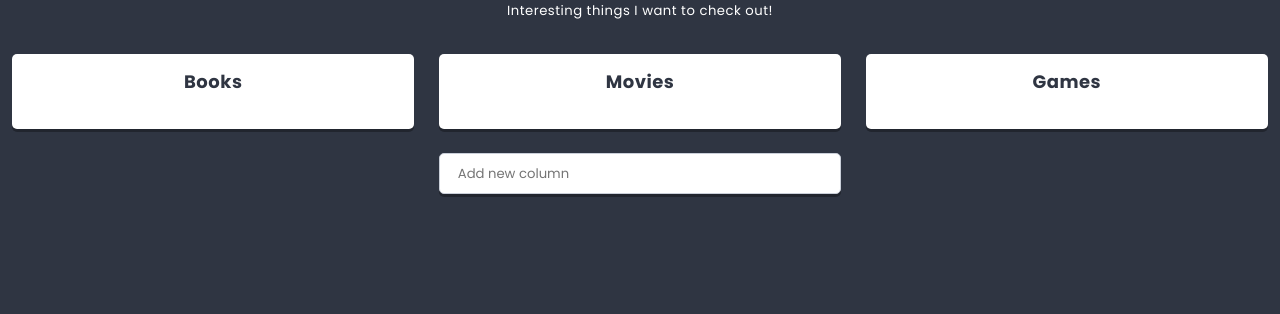
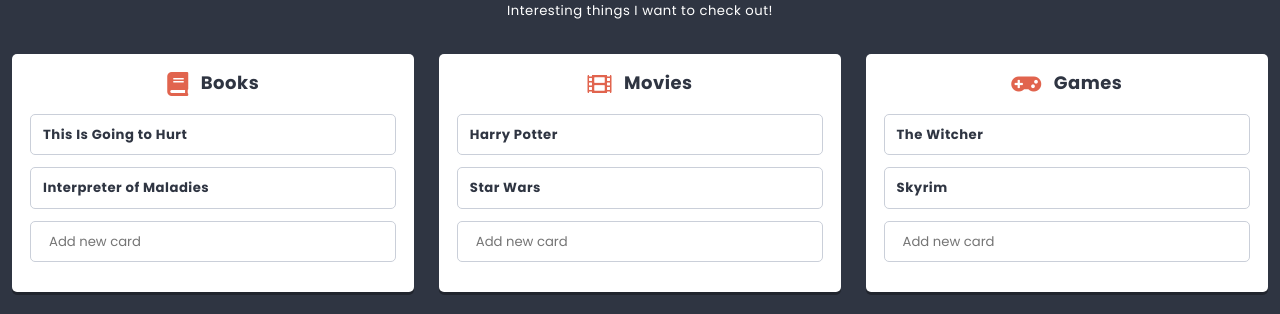
Before and after one commit to olaf-wilkosz/react-starter, a React app: page / in a window 1280 px wide. Shown: the part 378-692 px from the top of the page. Built offline with nearby package versions, Linux system fonts and the light colour scheme.

Commit message:
Add function addCard and Creator component to Column, add Icon component to columns

```diff
--- /dev/null
+++ b/src/components/Card/Card.js
@@ -0,0 +1,19 @@
+import React from 'react';
+import styles from './Card.scss';
+import PropTypes from 'prop-types';
+
+class Card extends React.Component {
+  static propTypes = {
+    title: PropTypes.string,
+  }
+
+  render() {
+    return (
+      <section className={styles.component}>
+        <h4>{this.props.title}</h4>
+      </section>
+    )
+  }
+}
+
+export default Card;
--- a/src/components/Column/Column.js
+++ b/src/components/Column/Column.js
@@ -1,16 +1,46 @@
 import React from 'react';
 import styles from './Column.scss';
 import PropTypes from 'prop-types';
+import Card from '../Card/Card';
+import { settings } from '../../data/dataStore';
+import Creator from '../Creator/Creator';
+import Icon from '../Icon';
 
 class Column extends React.Component {
+  state = {
+    cards: this.props.cards || [],
+  }
   static propTypes = {
     title: PropTypes.string,
+  }
+
+  addCard(title) {
+    this.setState(state => (
+      {
+        cards: [
+          ...state.cards,
+          {
+            key: state.cards.length ? state.cards[state.cards.length - 1].key + 1 : 0,
+            title,
+            cards: []
+          }
+        ]
+      }
+    ));
   }
 
   render() {
     return (
       <section className={styles.component}>
-        <h3 className={styles.title}>{this.props.title}</h3>
+        <h3 className={styles.title}><span className={styles.icon}><Icon name={this.props.icon}/></span>{this.props.title}</h3>
+        <div>
+          {this.state.cards.map(({ key, ...cardProps }) => (
+            <Card key={key} {...cardProps} />
+          ))}
+        </div>
+        <div>
+          <Creator text={settings.cardCreatorText} action={title => this.addCard(title)} />
+        </div>
       </section>
     )
   }
--- /dev/null
+++ b/src/components/Icon.js
@@ -0,0 +1,5 @@
+import React from 'react';
+
+const Icon = props => (<i className={`fas fa-${props.name}`}></i>);
+
+export default Icon;
```
